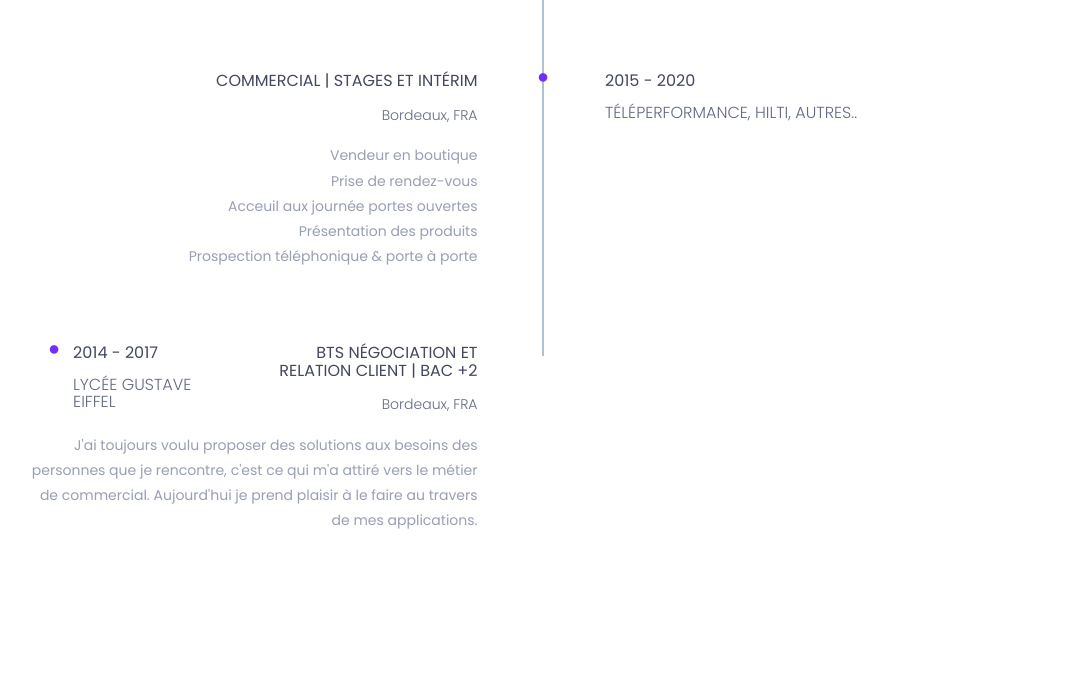
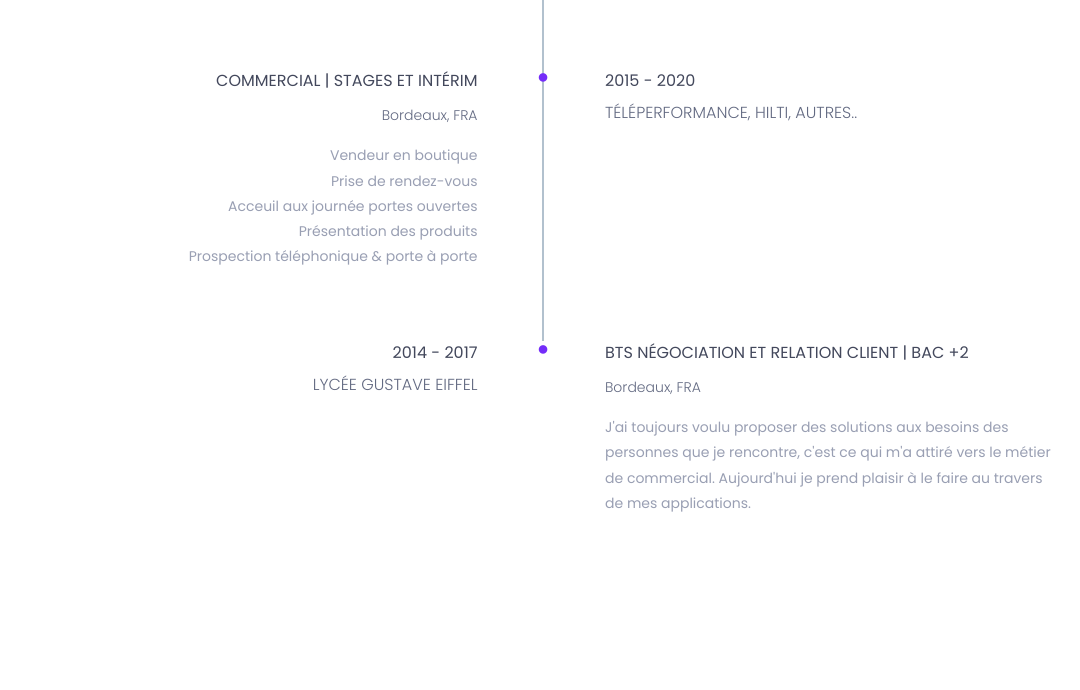
Before and after one commit to MarchiveFlorian/My_portfolio, a plain HTML site: page index.html in a window 1280 px wide. Shown: the part 2640-3330 px from the top of the page, without its empty margins (50-1130 px from the left). Drawn offline with nearby package versions, Linux system fonts and the light colour scheme.

Commit message:
Update index.html

```diff
--- a/index.html
+++ b/index.html
@@ -298,24 +298,21 @@
 									<div class="single-timeline-box fix">
 										<div class="row">
 											<div class="col-md-5">
-											<div class="col-md-offset-1 col-md-5 experience-time-main">
-												<div class="experience-time">
-													<h2>
-														<span><i class="fa fa-circle" aria-hidden="true"></i></span>
-														2014 - 2017
-													</h2>
+												<div class="experience-time text-right">
+													<h2>2014 - 2017</h2>
 													<h3>Lycée Gustave Eiffel</h3>
 												</div><!--/.experience-time-->
 											</div><!--/.col-->
+											<div class="col-md-offset-1 col-md-5">
 												<div class="timeline">
-													<div class="timeline-content text-right">
+													<div class="timeline-content">
 														<h4 class="title">
+															<span><i class="fa fa-circle" aria-hidden="true"></i></span>
 															BTS négociation et relation client | Bac +2
 														</h4>
 														<h5>Bordeaux, FRA</h5>
 														<p class="description">
 															J'ai toujours voulu proposer des solutions aux besoins des personnes que je rencontre, c'est ce qui m'a attiré vers le métier de commercial. Aujourd'hui je prend plaisir à le faire au travers de mes applications.
-
 														</p>
 													</div><!--/.timeline-content-->
 												</div><!--/.timeline-->
```
